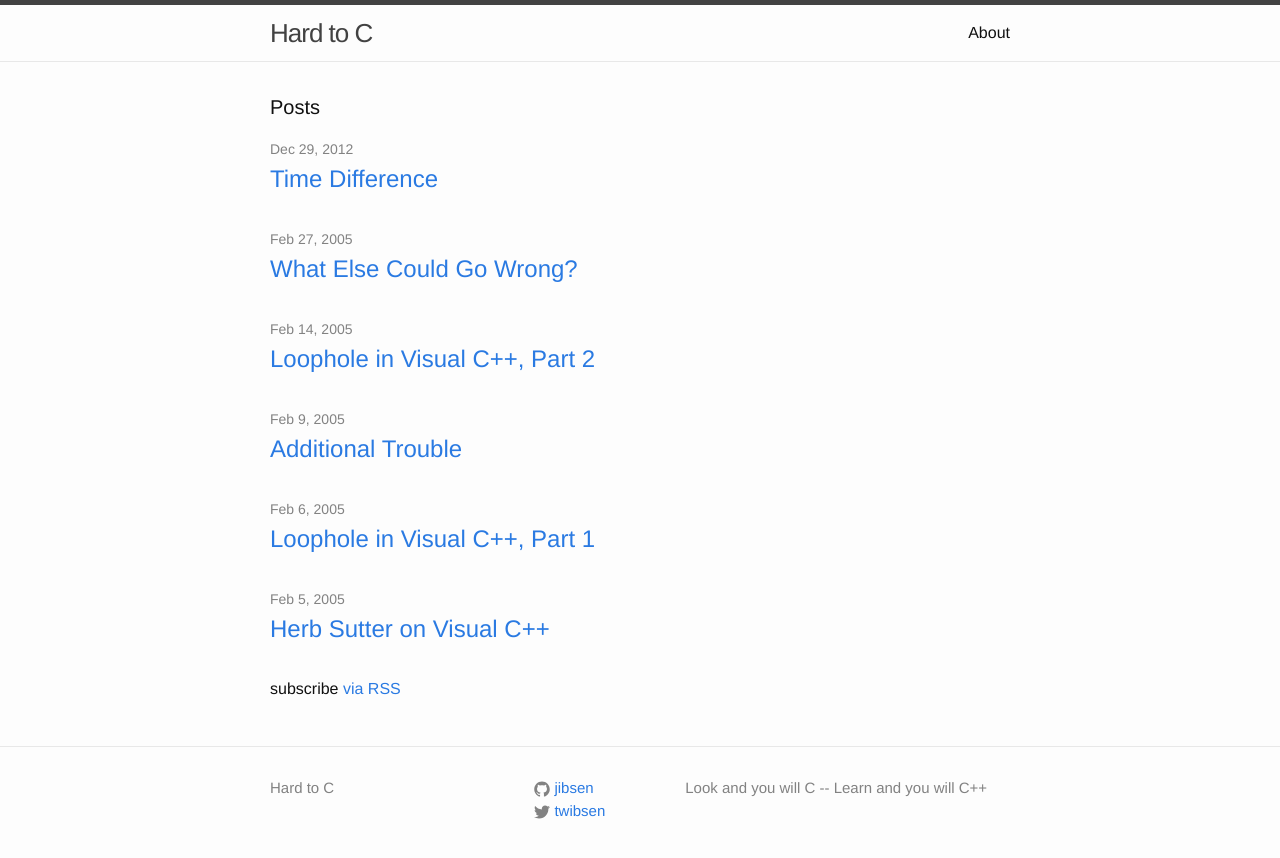
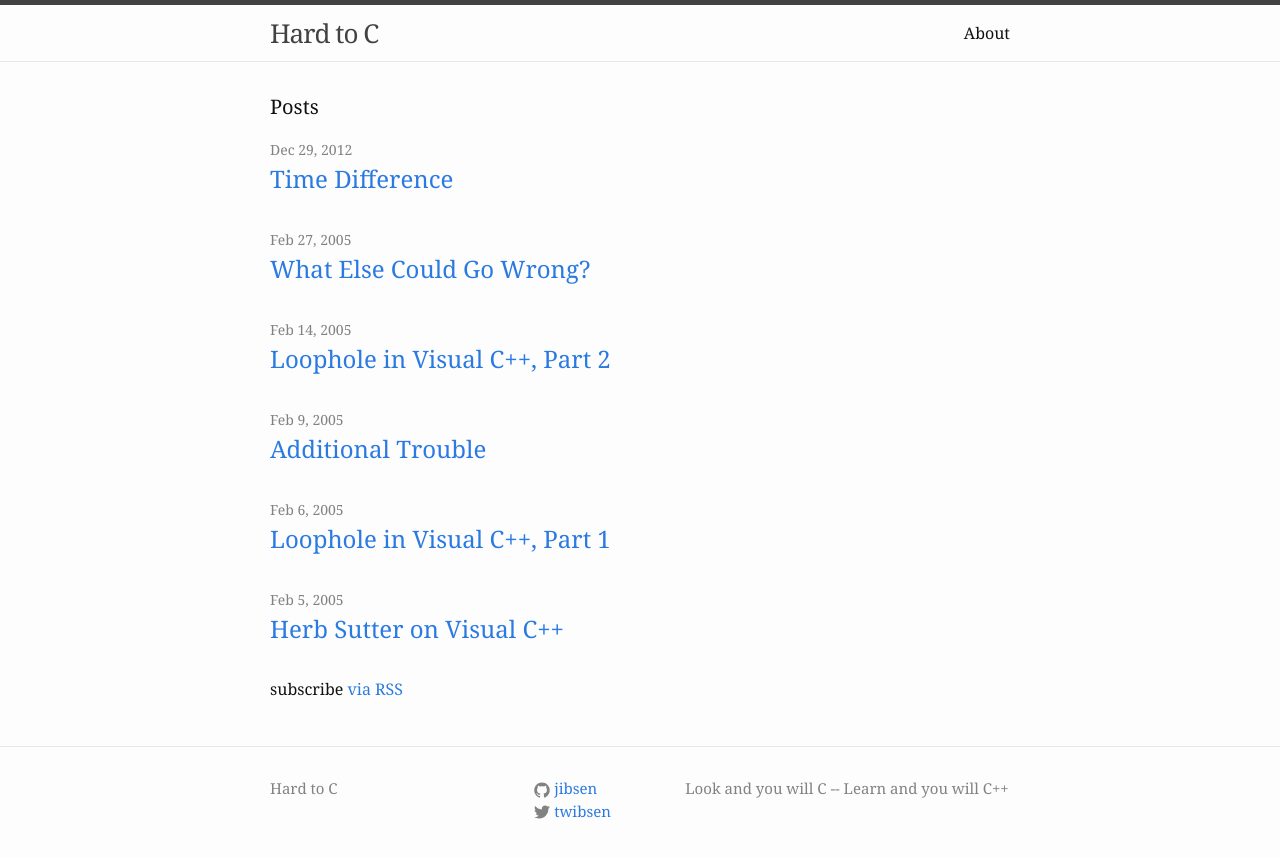
Before and after one commit to jibsen/hardtoc-src, a Jekyll site: the page built from index.html, in a window 1280 px wide. Shown: the top 858 px of the page. Built offline with Jekyll 4.4.1, drawn with Linux system fonts in a browser that asks for light colours; nearby versions of some CDN libraries; some web fonts are replaced.

Commit message:
Use Source Serif Pro as main font

```diff
--- a/css/main.scss
+++ b/css/main.scss
@@ -6,7 +6,7 @@
 
 
 // Our variables
-$base-font-family: "Helvetica Neue", Helvetica, Arial, sans-serif;
+$base-font-family: "Source Serif Pro", Georgia, Times, "Times New Roman", serif;
 $base-font-size:   16px;
 $base-font-weight: 400;
 $small-font-size:  $base-font-size * 0.875;
```
